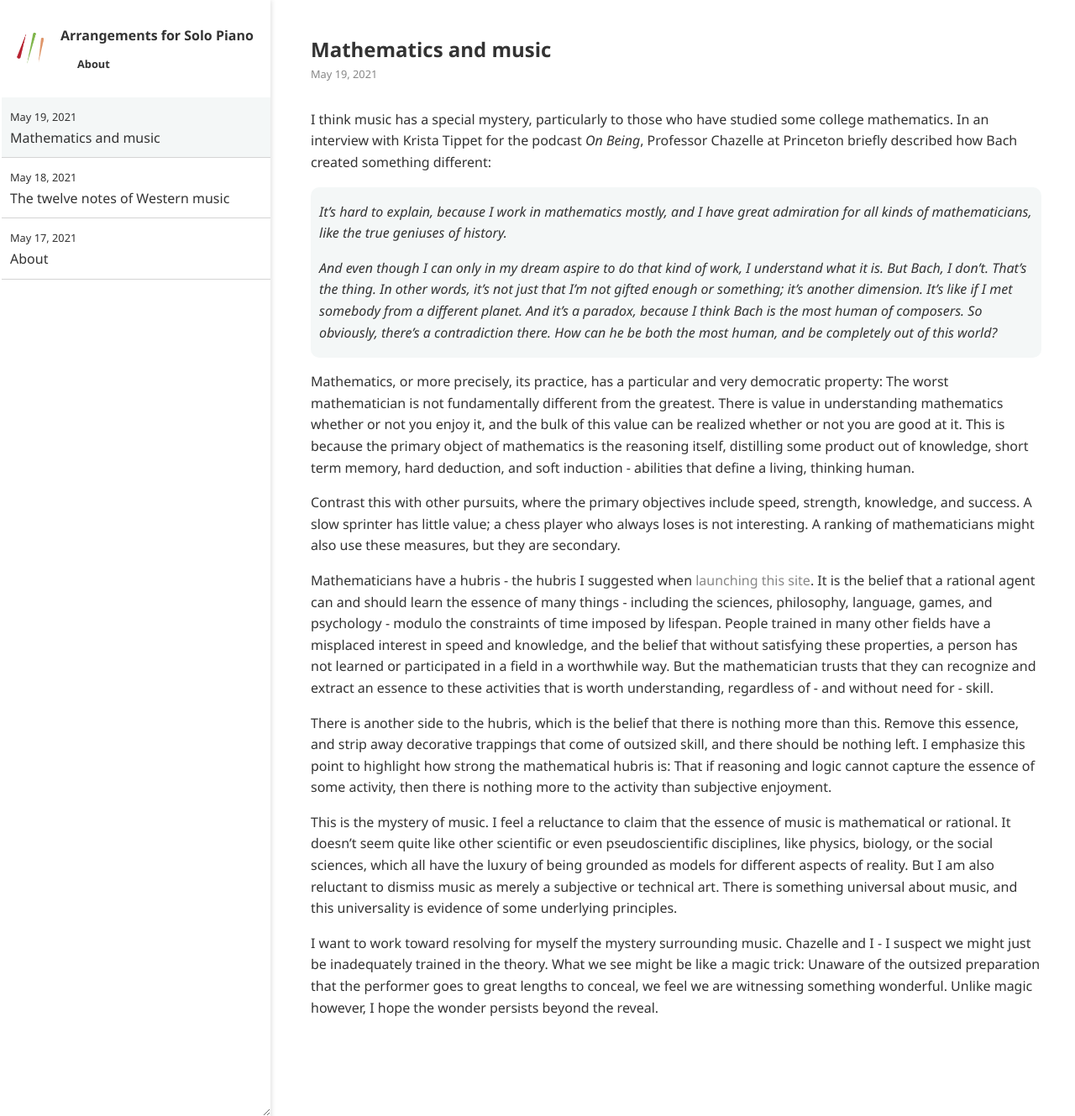
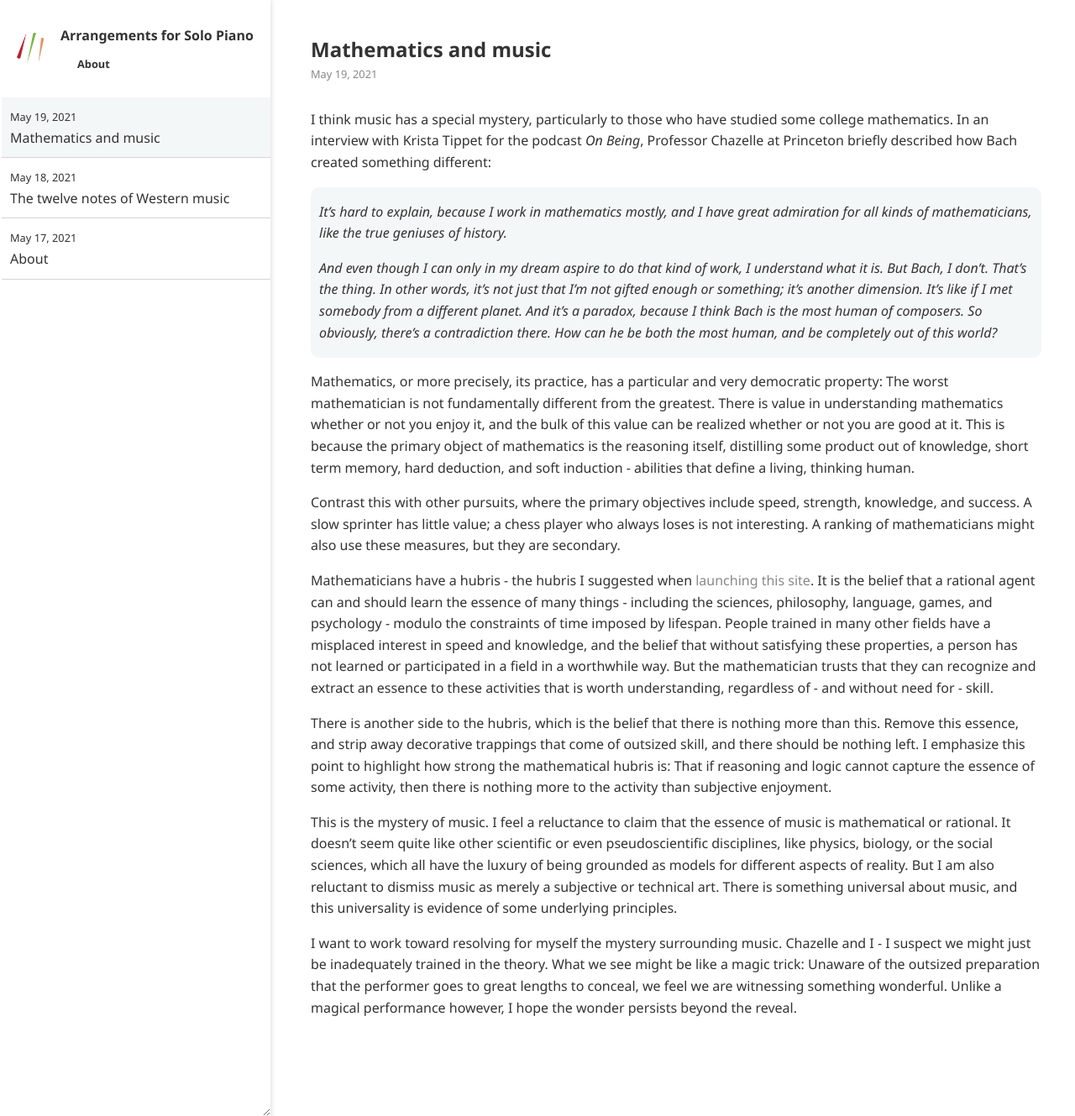
Before and after one commit to ansyblenetwork/arrpiano, a Jekyll site: the page built from _posts/2021-05-19-mathematics-and-music.md, in a window 1280 px wide and 1329 px high. Shown: the whole window at 84% size. Built offline with Jekyll 4.4.1, drawn with Linux system fonts in a browser that asks for light colours.

Commit message:
Update 2021-05-19-mathematics-and-music.md

```diff
--- a/_posts/2021-05-19-mathematics-and-music.md
+++ b/_posts/2021-05-19-mathematics-and-music.md
@@ -21,4 +21,4 @@ There is another side to the hubris, which is the belief that there is nothing m
 
 This is the mystery of music. I feel a reluctance to claim that the essence of music is mathematical or rational. It doesn't seem quite like other scientific or even pseudoscientific disciplines, like physics, biology, or the social sciences, which all have the luxury of being grounded as models for different aspects of reality. But I am also reluctant to dismiss music as merely a subjective or technical art. There is something universal about music, and this universality is evidence of some underlying principles.
 
-I want to work toward resolving for myself the mystery surrounding music. Chazelle and I - I suspect we might just be inadequately trained in the theory. What we see might be like a magic trick: Unaware of the outsized preparation that the performer goes to great lengths to conceal, we feel we are witnessing something wonderful. Unlike magic however, I hope the wonder persists beyond the reveal.
+I want to work toward resolving for myself the mystery surrounding music. Chazelle and I - I suspect we might just be inadequately trained in the theory. What we see might be like a magic trick: Unaware of the outsized preparation that the performer goes to great lengths to conceal, we feel we are witnessing something wonderful. Unlike a magical performance however, I hope the wonder persists beyond the reveal.
```
